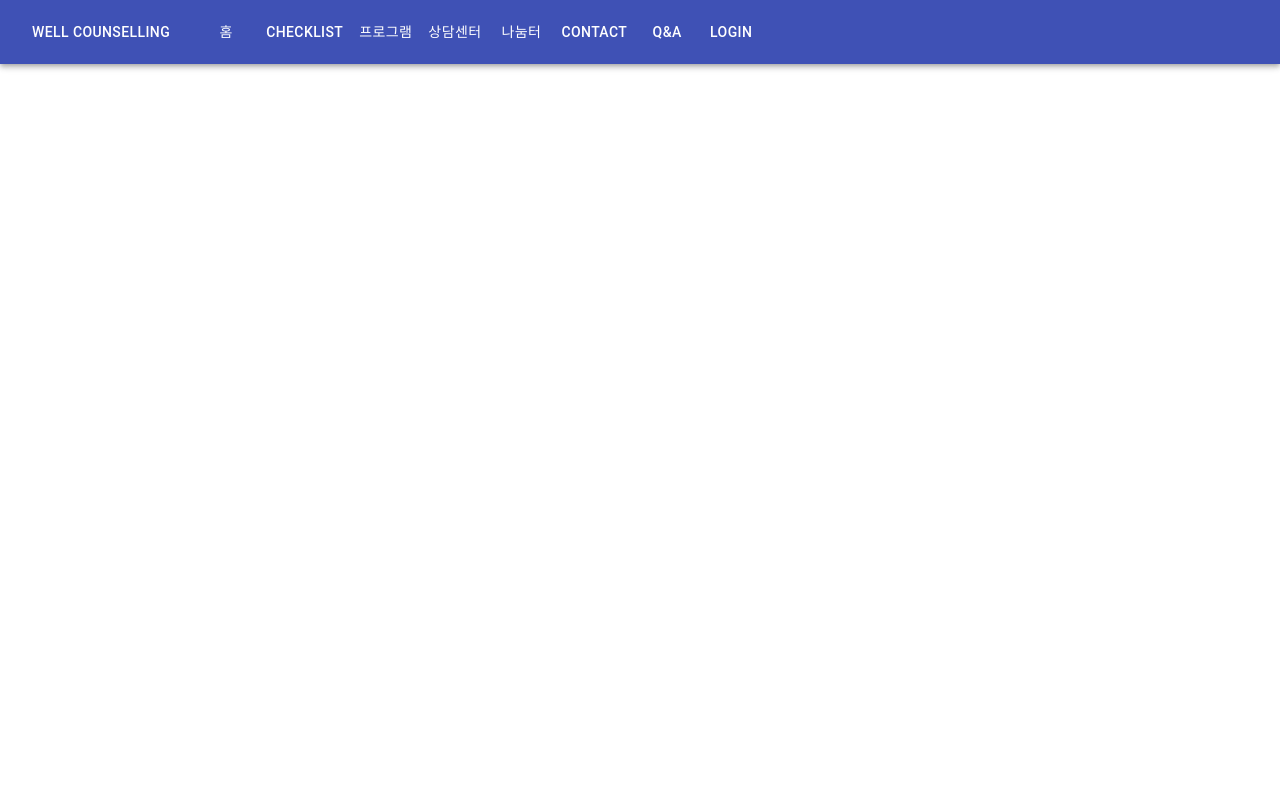
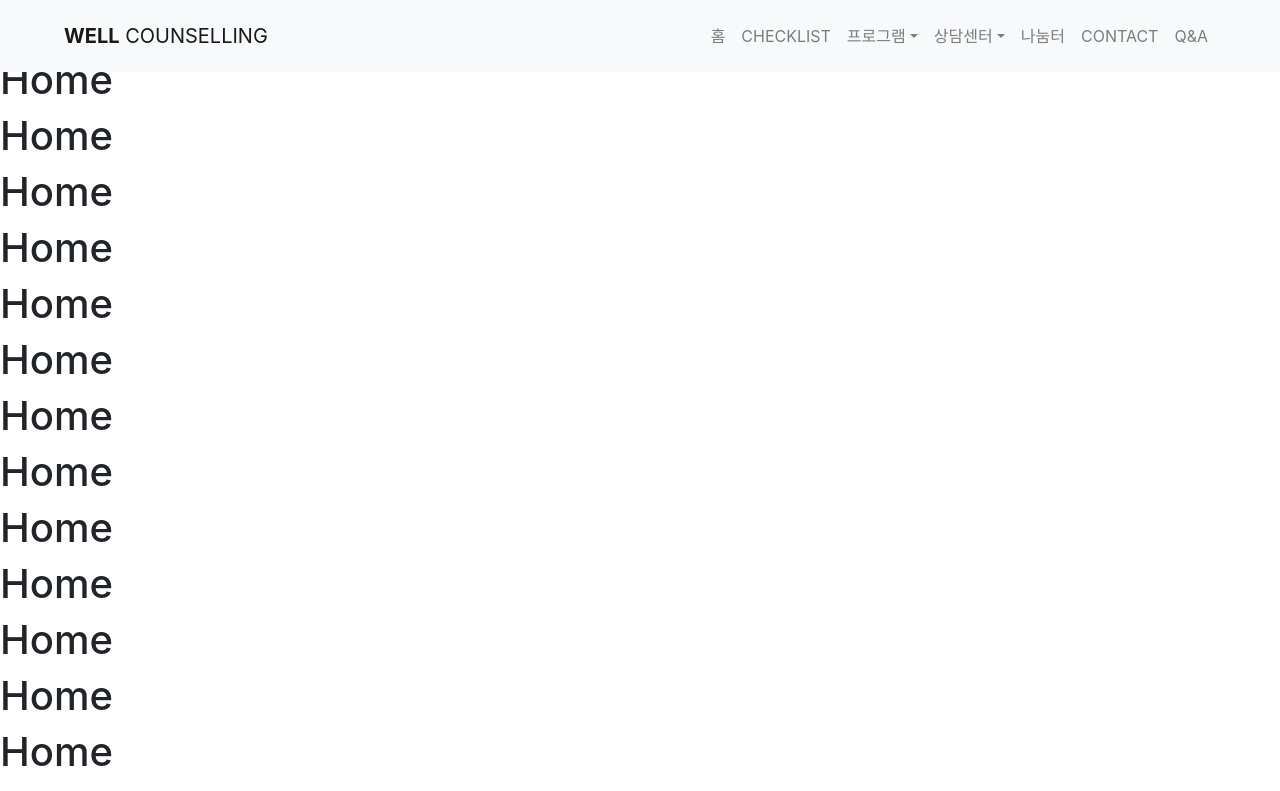
Before and after one commit to jusungchai/well-counselling, a React (Create React App) app: page / in a window 1280 px wide. Shown: the top 791 px of the page. Built offline with nearby package versions, Linux system fonts and the light colour scheme.

Commit message:
remove material-ui and use bootstrap, create appbar component

```diff
--- a/public/index.html
+++ b/public/index.html
@@ -1,20 +1,20 @@
 <!DOCTYPE html>
 <html lang="en">
+
 <head>
   <meta charset="utf-8" />
   <link rel="icon" href="%PUBLIC_URL%/favicon.ico" />
   <meta name="viewport" content="width=device-width, initial-scale=1" />
   <meta name="theme-color" content="#000000" />
-    <meta
-      name="description"
-      content="Web site created using create-react-app"
-    />
+  <meta name="description" content="Web site created using create-react-app" />
   <link rel="apple-touch-icon" href="%PUBLIC_URL%/logo192.png" />
   <!--
       manifest.json provides metadata used when your web app is installed on a
       user's mobile device or desktop. See https://developers.google.com/web/fundamentals/web-app-manifest/
     -->
   <link rel="manifest" href="%PUBLIC_URL%/manifest.json" />
+  <link rel="stylesheet" href="https://maxcdn.bootstrapcdn.com/bootstrap/4.4.1/css/bootstrap.min.css"
+    integrity="sha384-Vkoo8x4CGsO3+Hhxv8T/Q5PaXtkKtu6ug5TOeNV6gBiFeWPGFN9MuhOf23Q9Ifjh" crossorigin="anonymous" />
   <!--
       Notice the use of %PUBLIC_URL% in the tags above.
       It will be replaced with the URL of the `public` folder during the build.
@@ -26,6 +26,7 @@
     -->
   <title>React App</title>
 </head>
+
 <body>
   <noscript>You need to enable JavaScript to run this app.</noscript>
   <div id="root"></div>
@@ -40,4 +41,5 @@
       To create a production bundle, use `npm run build` or `yarn build`.
     -->
 </body>
+
 </html>
--- a/src/App.js
+++ b/src/App.js
@@ -1,11 +1,23 @@
 import React from 'react';
 import logo from './logo.svg';
 import './App.css';
-import Navbar from './components/Navbar'
+import Appbar from './components/Appbar';
+import Home from './components/Home';
+import { BrowserRouter, Route, Switch } from 'react-router-dom';
 
 function App() {
   return (
-    <Navbar/>
+    <React.Fragment>
+      <Appbar />
+      <BrowserRouter>
+        <Switch>
+          <Route path="/" component={Home} exact />
+          <Route>
+            404 Error
+        </Route>
+        </Switch>
+      </BrowserRouter>
+    </React.Fragment>
   );
 }
 
--- /dev/null
+++ b/src/components/Appbar.js
@@ -0,0 +1,33 @@
+import React from 'react'
+import '../styling/Appbar.css'
+import Navbar from 'react-bootstrap/Navbar'
+import Nav from 'react-bootstrap/Nav'
+import NavDropdown from 'react-bootstrap/NavDropdown'
+
+export default function Appbar() {
+  return (
+      <Navbar bg="light" expand="lg">
+        <Navbar.Brand href="/"><strong>WELL</strong> COUNSELLING</Navbar.Brand>
+        <Navbar.Toggle aria-controls="basic-navbar-nav" />
+        <Navbar.Collapse id="basic-navbar-nav">
+          <Nav className="mr-auto">
+            <Nav.Link href="/">홈</Nav.Link>
+            <Nav.Link href="/checklist">CHECKLIST</Nav.Link>
+            <NavDropdown title="프로그램" id="basic-nav-dropdown">
+              <NavDropdown.Item href="/group">집단상담</NavDropdown.Item>
+              <NavDropdown.Divider />
+              <NavDropdown.Item href="/personal">개인상담</NavDropdown.Item>
+            </NavDropdown>
+            <NavDropdown title="상담센터" id="basic-nav-dropdown">
+              <NavDropdown.Item href="/members">상담센터 구성원</NavDropdown.Item>
+              <NavDropdown.Divider />
+              <NavDropdown.Item href="/intro">상담센터 소개</NavDropdown.Item>
+            </NavDropdown>
+            <Nav.Link href="/board">나눔터</Nav.Link>
+            <Nav.Link href="/contact">CONTACT</Nav.Link>
+            <Nav.Link href="/qa">Q&A</Nav.Link>
+          </Nav>
+        </Navbar.Collapse>
+      </Navbar>
+  )
+}
--- /dev/null
+++ b/src/components/Home.js
@@ -0,0 +1,30 @@
+import React from 'react'
+
+export default function Home() {
+  return (
+    <div>
+      <h1>Home</h1>
+      <h1>Home</h1>
+      <h1>Home</h1>
+      <h1>Home</h1>
+      <h1>Home</h1>
+      <h1>Home</h1>
+      <h1>Home</h1>
+      <h1>Home</h1>
+      <h1>Home</h1>
+      <h1>Home</h1>
+      <h1>Home</h1>
+      <h1>Home</h1>
+      <h1>Home</h1>
+      <h1>Home</h1>
+      <h1>Home</h1>
+      <h1>Home</h1>
+      <h1>Home</h1>
+      <h1>Home</h1>
+      <h1>Home</h1>
+      <h1>Home</h1>
+      <h1>Home</h1>
+      <h1>Home</h1>
+    </div>
+  )
+}
--- a/src/components/Navbar.js
+++ /dev/null
@@ -1,41 +0,0 @@
-import React from 'react'
-import { makeStyles } from '@material-ui/core/styles';
-import AppBar from '@material-ui/core/AppBar';
-import Toolbar from '@material-ui/core/Toolbar';
-import Typography from '@material-ui/core/Typography';
-import Button from '@material-ui/core/Button';
-import IconButton from '@material-ui/core/IconButton';
-import MenuIcon from '@material-ui/icons/Menu';
-
-const useStyles = makeStyles((theme) => ({
-  root: {
-    flexGrow: 1,
-  },
-  menuButton: {
-    marginRight: theme.spacing(2),
-  },
-  title: {
-    flexGrow: 1,
-  },
-}));
-
-export default function Navbar() {
-  const classes = useStyles();
-  return (
-    <AppBar position="static">
-      <Toolbar>
-        <Button edge="start" className={classes.menuButton} color="inherit" aria-label="menu">
-          WELL COUNSELLING
-        </Button>
-        <Button color="inherit">홈</Button>
-        <Button color="inherit">CHECKLIST</Button>
-        <Button color="inherit">프로그램</Button>
-        <Button color="inherit">상담센터</Button>
-        <Button color="inherit">나눔터</Button>
-        <Button color="inherit">CONTACT</Button>
-        <Button color="inherit">Q&A</Button>
-        <Button color="inherit">Login</Button>
-      </Toolbar>
-    </AppBar>
-  );
-}
--- /dev/null
+++ b/src/styling/Appbar.css
@@ -0,0 +1,14 @@
+.mr-auto {
+  margin-right: 0 !important;
+}
+
+#basic-navbar-nav {
+  justify-content: flex-end;
+}
+
+.navbar {
+  position: fixed;
+  width: 100%;
+  z-index: 1;
+  padding: 1rem 5% 1rem 5%;
+}
```
Also changed, not shown: package.json (+5 -2 lines), 1 other file (tests, documents, lock files or other folders). Lines whose indentation alone changed are shown as unchanged.
